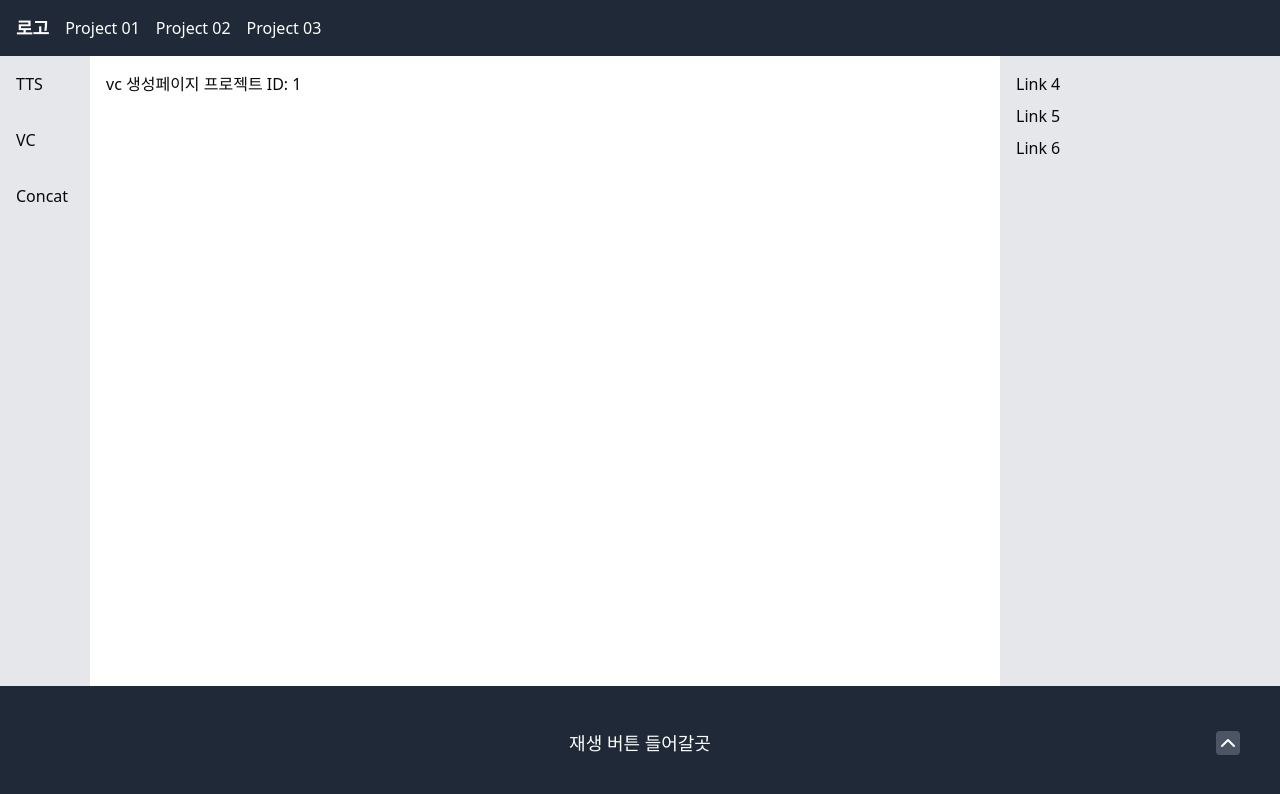
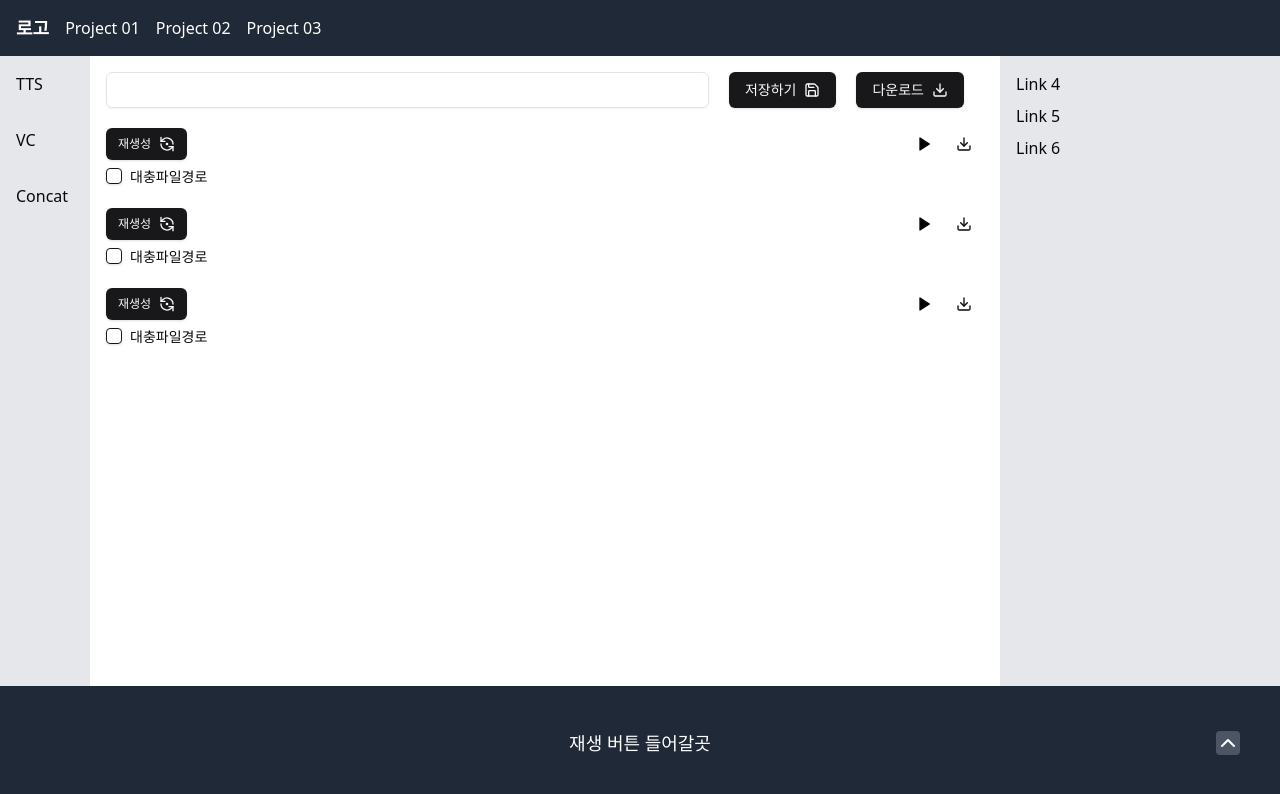
Before and after one commit to FC-DEV-FinalProject/FinalProject_5RE5_FE, a React (Vite) app: page /project/vc/1 in a window 1280 px wide. Shown: the top 794 px of the page. Built offline with nearby package versions, Linux system fonts and the light colour scheme.

Commit message:
feat: vc 화면 기본배치

```diff
--- /dev/null
+++ b/src/components/common/EditableLabel.tsx
@@ -0,0 +1,63 @@
+import { Input } from '@/components/ui/input';
+import { Label } from '@/components/ui/label';
+import React, { useState, useRef, useEffect, forwardRef } from 'react';
+
+interface IEditableLabelProps {
+  initialValue: string;
+  onSave: (value: string) => void;
+}
+
+const EditableLabel: React.FC<IEditableLabelProps> = ({
+  initialValue,
+  onSave,
+}) => {
+  const [isEditing, setIsEditing] = useState(false);
+  const [value, setValue] = useState(initialValue);
+  const inputRef = useRef<HTMLInputElement>(null);
+
+  useEffect(() => {
+    if (isEditing && inputRef.current) {
+      inputRef.current.focus();
+    }
+  }, [isEditing]);
+
+  const handleLabelClick = () => {
+    setIsEditing(true);
+  };
+
+  const handleInputBlur = () => {
+    setIsEditing(false);
+    onSave(value);
+  };
+
+  const handleInputChange = (e: React.ChangeEvent<HTMLInputElement>) => {
+    setValue(e.target.value);
+  };
+
+  const handleKeyDown = (e: React.KeyboardEvent<HTMLInputElement>) => {
+    if (e.key === 'Enter') {
+      handleInputBlur();
+    }
+  };
+
+  return (
+    <div>
+      {isEditing ? (
+        <>
+          <Input
+            ref={inputRef}
+            type='text'
+            value={value}
+            onChange={handleInputChange}
+            onBlur={handleInputBlur}
+            onKeyDown={handleKeyDown}
+          />
+        </>
+      ) : (
+        <Label onClick={handleLabelClick}>{value}</Label>
+      )}
+    </div>
+  );
+};
+
+export default EditableLabel;
--- /dev/null
+++ b/src/components/common/OneVc.tsx
@@ -0,0 +1,34 @@
+import EditableLabel from '@/components/common/EditableLabel';
+import { Button } from '@/components/ui/button';
+import { Checkbox } from '@/components/ui/checkbox';
+import { DownloadIcon, PlayIcon, RefreshCcwDotIcon } from 'lucide-react';
+
+const OneVc = () => {
+  return (
+    <div className='pb-5'>
+      <div id='iconDiv' className='flex justify-between mb-1'>
+        <div id='leftIcons'>
+          {/* <Button size={'sm'} variant={'aipark'}> */}
+          <Button size={'sm'}>
+            재생성
+            <RefreshCcwDotIcon />
+          </Button>
+        </div>
+        <div id='rightIcons' className='flex'>
+          <Button variant={'ghost'} size={'sm'}>
+            <PlayIcon fill='black' />
+          </Button>
+          <Button variant={'ghost'} size={'sm'}>
+            <DownloadIcon />
+          </Button>
+        </div>
+      </div>
+      <div id='mainDiv' className='flex items-center'>
+        <Checkbox className='mr-2' />
+        <EditableLabel initialValue='대충파일경로' onSave={() => {}} />
+      </div>
+    </div>
+  );
+};
+
+export default OneVc;
--- a/src/components/ui/button.tsx
+++ b/src/components/ui/button.tsx
@@ -20,6 +20,8 @@ const buttonVariants = cva(
         ghost: 'hover:bg-accent hover:text-accent-foreground',
         link: 'text-primary underline-offset-4 hover:underline',
         active: 'text-sky-500 hover:bg-accent',
+        aipark:
+          'bg-aipark_primary hover:bg-aipark_primary/80 text-primary-foreground',
       },
       size: {
         default: 'h-9 px-4 py-2',
--- a/src/pages/VC.tsx
+++ b/src/pages/VC.tsx
@@ -1,8 +1,45 @@
+import OneVc from '@/components/common/OneVc';
+import { Button } from '@/components/ui/button';
+import { Input } from '@/components/ui/input';
+import { DownloadIcon, SaveIcon } from 'lucide-react';
+import { useState } from 'react';
 import { useParams } from 'react-router-dom';
 
 const VC = () => {
   const { projectId } = useParams<{ projectId: string }>();
-  return <div>vc 생성페이지 프로젝트 ID: {projectId}</div>;
+  const [projectName, setProjectName] = useState<string>();
+
+  const handleButton = {
+    save: () => {
+      alert('save: ' + projectName);
+    },
+    download: () => {
+      alert('다운로드 요청: ' + projectId);
+    },
+  };
+
+  const onType = (e: React.ChangeEvent<HTMLInputElement>) => {
+    setProjectName(e.target.value);
+  };
+
+  return (
+    <div>
+      <div id='commonDiv' className='flex '>
+        <Input className='mr-5' defaultValue={projectName} onChange={onType} />
+        <Button className='mr-5' onClick={handleButton.save}>
+          저장하기 <SaveIcon />
+        </Button>
+        <Button className='mr-5'>
+          다운로드 <DownloadIcon />
+        </Button>
+      </div>
+      <div id='vcListDiv' className='flex flex-col pt-5'>
+        <OneVc />
+        <OneVc />
+        <OneVc />
+      </div>
+    </div>
+  );
 };
 
 export default VC;
--- a/tailwind.config.js
+++ b/tailwind.config.js
@@ -10,6 +10,7 @@ module.exports = {
         sm: 'calc(var(--radius) - 4px)',
       },
       colors: {
+        aipark_primary: '#3DDC85',
         error: 'rgb(239 68 68)',
         background: 'hsl(var(--background))',
         foreground: 'hsl(var(--foreground))',
```
